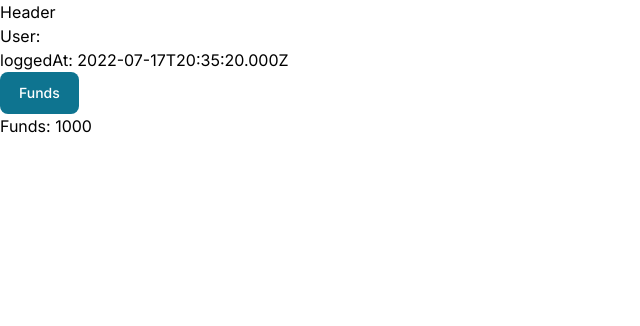
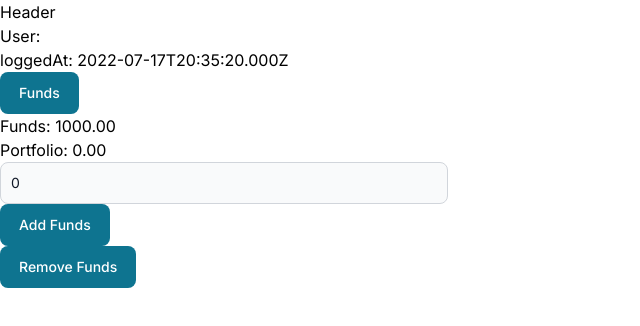
Before and after one commit to pedrossdemelo/xt-brokers, a React (Vite) app: page /funds in a window 1280 px wide. Shown: the top 326 px of the page, without its empty margins (0-640 px from the left). Built offline with nearby package versions, Linux system fonts and the light colour scheme.

Commit message:
feat(pages): implement funds logic

```diff
--- a/src/pages/Funds.tsx
+++ b/src/pages/Funds.tsx
@@ -1,12 +1,54 @@
-import useUserData from 'hooks/useUserData';
-import React from 'react'
+import { Button, TextInput } from "flowbite-react";
+import useUserData from "hooks/useUserData";
+import React from "react";
 
-type Props = {}
+type Props = {};
+
+function useFunds() {
+  const { funds, setFunds, userPapers } = useUserData();
+
+  const [amount, setAmount] = React.useState(0);
+
+  const portfolio = React.useMemo(
+    () =>
+      userPapers.reduce((acc, paper) => {
+        return acc + paper.Valor * paper.QteAtivo;
+      }, 0),
+    [userPapers]
+  );
+
+  function addFunds() {
+    setFunds(funds + amount);
+  }
+
+  function removeFunds() {
+    setFunds(funds - amount);
+  }
+
+  return {
+    funds,
+    addFunds,
+    removeFunds,
+    portfolio,
+    amount,
+    setAmount: (e: React.ChangeEvent<HTMLInputElement>) =>
+      setAmount(Math.max(0, +e.target.value)),
+  };
+}
 
 export default function Funds({}: Props) {
-  const { funds } = useUserData();
+  const { funds, amount, setAmount, addFunds, removeFunds, portfolio } =
+    useFunds();
 
   return (
-    <div>Funds: {funds}</div>
-  )
+    <>
+      <div>Funds: {funds.toFixed(2)}</div>
+      <div>Portfolio: {portfolio.toFixed(2)}</div>
+
+      <TextInput type="number" value={amount} onChange={setAmount} />
+
+      <Button onClick={addFunds}>Add Funds</Button>
+      <Button onClick={removeFunds} disabled={funds < amount}>Remove Funds</Button>
+    </>
+  );
 }
```
